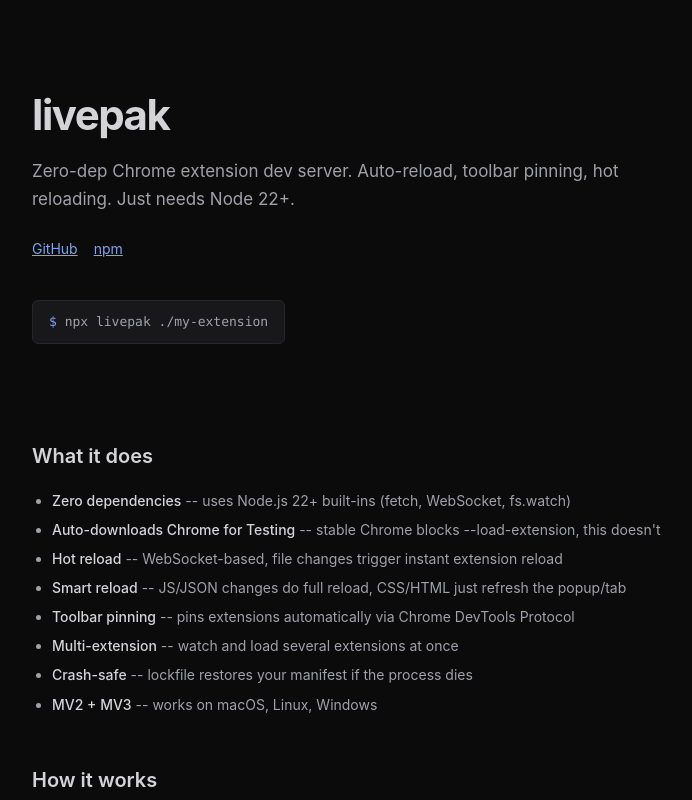
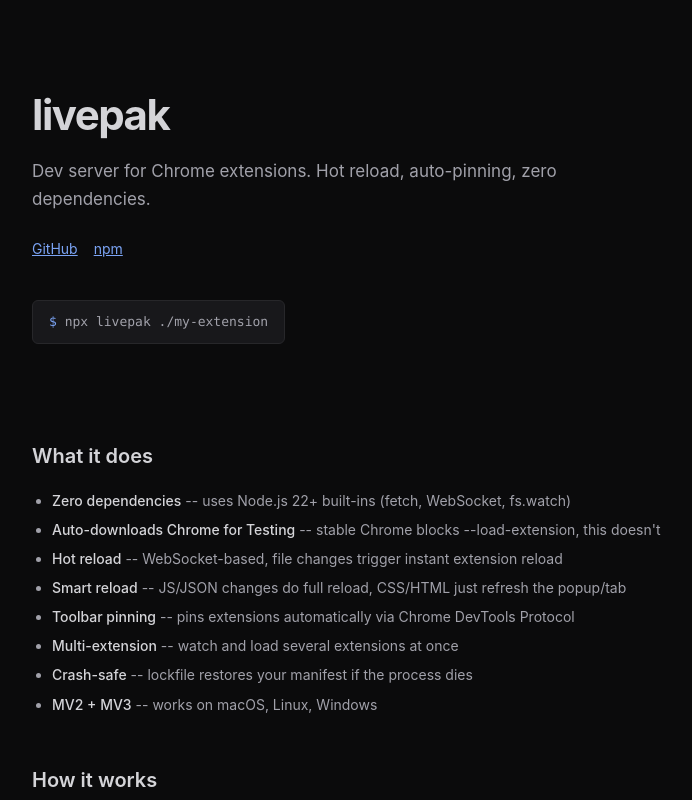
Before and after one commit to jeanpierrecarvalho/livepak, a browser extension: page docs/index.html in a window 1280 px wide. Shown: the top 800 px of the page, without its empty margins (292-984 px from the left). Drawn offline with Linux system fonts and the light colour scheme.

Commit message:
docs: update tagline

```diff
--- a/docs/index.html
+++ b/docs/index.html
@@ -4,7 +4,7 @@
   <meta charset="UTF-8">
   <meta name="viewport" content="width=device-width, initial-scale=1.0">
   <title>livepak</title>
-  <meta name="description" content="Zero-dependency Chrome extension dev server with auto-reload, toolbar pinning, and hot reloading.">
+  <meta name="description" content="Dev server for Chrome extensions. Hot reload, auto-pinning, zero dependencies.">
   <meta property="og:title" content="livepak">
   <meta property="og:description" content="Zero-dependency Chrome extension dev server.">
   <meta property="og:type" content="website">
@@ -176,7 +176,7 @@
   <div class="wrap">
 
     <h1>livepak</h1>
-    <p class="tagline">Zero-dep Chrome extension dev server. Auto-reload, toolbar pinning, hot reloading. Just needs Node 22+.</p>
+    <p class="tagline">Dev server for Chrome extensions. Hot reload, auto-pinning, zero dependencies.</p>
 
     <div class="links">
       <a href="https://github.com/jeanpierrecarvalho/livepak">GitHub</a>
```
